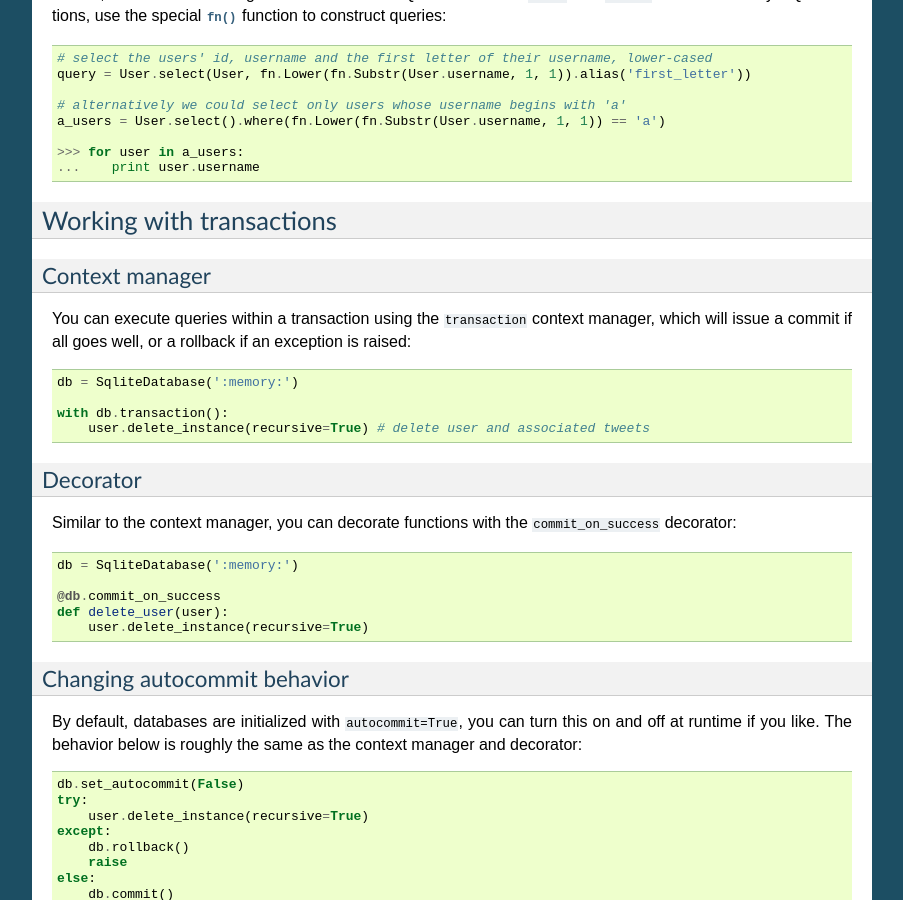
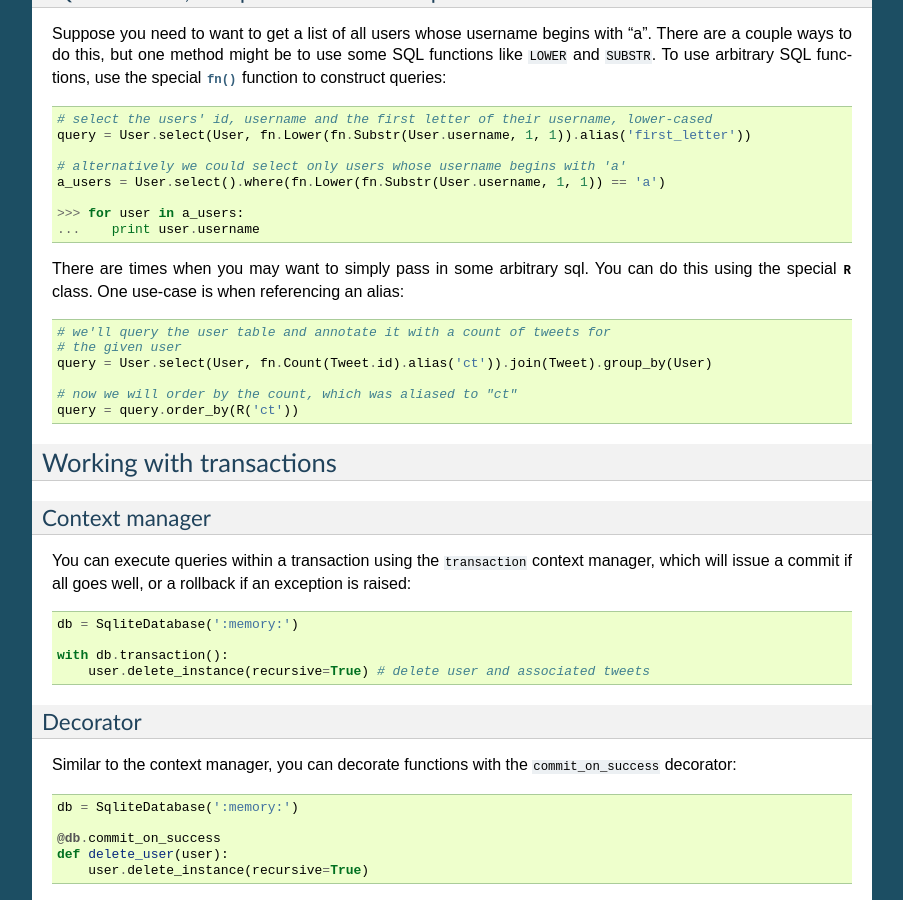
Before and after one commit to coleifer/peewee, a Sphinx documentation site: the page built from docs/peewee/cookbook.rst, in a window 1280 px wide and 900 px high, scrolled down 8851 px. Shown: the whole window, without its empty margins (198-1101 px from the left). Built offline with Sphinx 7.4.7, drawn with Linux system fonts in a browser that asks for light colours; some of the changed text lies outside the part shown.

Commit message:
Some small changes in docs, w/r/t highlighitng

```diff
--- a/docs/peewee/cookbook.rst
+++ b/docs/peewee/cookbook.rst
@@ -195,7 +195,7 @@
 
 You can use the :py:meth:`Model.create` method on the model:
 
-.. code-block:: python
+.. code-block:: pycon
 
     >>> User.create(username='Charlie')
     <__main__.User object at 0x2529350>
@@ -206,7 +206,7 @@
 Alternatively, you can build up a model instance programmatically and then
 save it:
 
-.. code-block:: python
+.. code-block:: pycon
 
     >>> user = User()
     >>> user.username = 'Charlie'
@@ -223,7 +223,7 @@
 Once a model instance has a primary key, any attempt to re-save it will result
 in an ``UPDATE`` rather than another ``INSERT``:
 
-.. code-block:: python
+.. code-block:: pycon
 
     >>> user.save()
     >>> user.id
@@ -236,7 +236,7 @@
 example will update all ``Entry`` objects, marking them as "published", if their
 pub_date is less than today's date.
 
-.. code-block:: python
+.. code-block:: pycon
 
     >>> update_query = Tweet.update(is_published=True).where(Tweet.creation_date < datetime.today())
     >>> update_query.execute()
@@ -251,6 +251,8 @@
 To delete a single model instance, you can use the :py:meth:`Model.delete_instance`
 shortcut:
 
+.. code-block:: pycon
+
     >>> user = User.get(User.id == 1)
     >>> user.delete_instance()
     1 # <--- number of rows deleted
@@ -262,6 +264,8 @@
 
 To delete an arbitrary group of records, you can issue a ``DELETE`` query.  The
 following will delete all ``Tweet`` objects that are a year old.
+
+.. code-block:: pycon
 
     >>> delete_query = Tweet.delete().where(Tweet.pub_date < one_year_ago)
     >>> delete_query.execute()
@@ -280,7 +284,7 @@
 but limits the result set to 1.  Additionally, if no model matches the given query,
 a ``DoesNotExist`` exception will be raised.
 
-.. code-block:: python
+.. code-block:: pycon
 
     >>> User.get(User.id == 1)
     <__main__.Blog object at 0x25294d0>
@@ -304,7 +308,7 @@
 
 To simply get all instances in a table, call the :py:meth:`Model.select` method:
 
-.. code-block:: python
+.. code-block:: pycon
 
     >>> for user in User.select():
     ...     print user.username
@@ -322,7 +326,7 @@
 meaning that any given user may have 0..n tweets.  A user's related tweets are exposed
 using a :py:class:`SelectQuery`, and can be iterated the same as any other SelectQuery:
 
-.. code-block:: python
+.. code-block:: pycon
 
     >>> for tweet in user.tweets:
     ...     print tweet.message
@@ -333,6 +337,8 @@
 
 The ``tweets`` attribute is just another select query and any methods available
 to :py:class:`SelectQuery` are available:
+
+.. code-block:: pycon
 
     >>> for tweet in user.tweets.order_by(Tweet.created_date.desc()):
     ...     print tweet.message
@@ -345,7 +351,9 @@
 Filtering records
 ^^^^^^^^^^^^^^^^^
 
-.. code-block:: python
+You can filter for particular records using normal python operators.
+
+.. code-block:: pycon
 
     >>> user = User.get(User.username == 'Charlie')
     >>> for tweet in Tweet.select().where(Tweet.user == user, Tweet.is_published == True):
@@ -361,7 +369,7 @@
 
 You can also filter across joins:
 
-.. code-block:: python
+.. code-block:: pycon
 
     >>> for tweet in Tweet.select().join(User).where(User.username == 'Charlie'):
     ...     print tweet.message
@@ -372,10 +380,15 @@
 If you want to express a complex query, use parentheses and python's "or" and "and"
 operators:
 
+.. code-block:: pycon
+
     >>> Tweet.select().join(User).where(
     ...     (User.username == 'Charlie') |
     ...     (User.username == 'Peewee Herman')
     ... )
+
+Check out :ref:`the table of query operations <column-lookups>` to see what types of
+queries are possible.
 
 .. note::
 
@@ -417,13 +430,13 @@
     The django-style filtering is supported for backwards compatibility with 1.0, so if you can, its
     probably best not to use it.
 
-Check :ref:`the docs <query_compare>` for more examples of querying.
+Check :ref:`the docs <query_compare>` for some more example queries.
 
 
 Sorting records
 ^^^^^^^^^^^^^^^
 
-.. code-block:: python
+.. code-block:: pycon
 
     >>> for t in Tweet.select().order_by(Tweet.created_date):
     ...     print t.pub_date
@@ -442,7 +455,7 @@
 You can also order across joins.  Assuming you want
 to order tweets by the username of the author, then by created_date:
 
-.. code-block:: python
+.. code-block:: pycon
 
     >>> qry = Tweet.select().join(User).order_by(User.username, Tweet.created_date.desc())
 
@@ -459,7 +472,7 @@
 The paginate method makes it easy to grab a "page" or records -- it takes two
 parameters, `page_number`, and `items_per_page`:
 
-.. code-block:: python
+.. code-block:: pycon
 
     >>> for tweet in Tweet.select().order_by(Tweet.id).paginate(2, 10):
     ...     print tweet.message
@@ -625,6 +638,19 @@
 
     >>> for user in a_users:
     ...    print user.username
+
+There are times when you may want to simply pass in some arbitrary sql.  You can do
+this using the special :py:class:`R` class.  One use-case is when referencing an
+alias:
+
+.. code-block:: python
+
+    # we'll query the user table and annotate it with a count of tweets for
+    # the given user
+    query = User.select(User, fn.Count(Tweet.id).alias('ct')).join(Tweet).group_by(User)
+
+    # now we will order by the count, which was aliased to "ct"
+    query = query.order_by(R('ct'))
 
 
 .. _working_with_transactions:
--- a/docs/peewee/querying.rst
+++ b/docs/peewee/querying.rst
@@ -136,6 +136,7 @@
         t1.status = ? AND
         t2.is_staff = ?
 
+.. _column-lookups:
 
 Column lookups
 ^^^^^^^^^^^^^^
```
